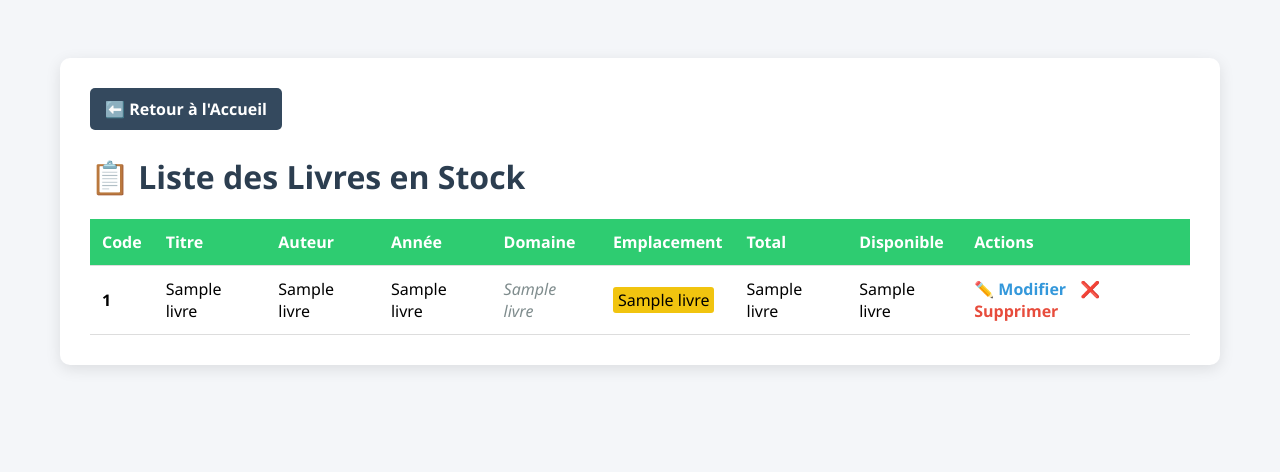
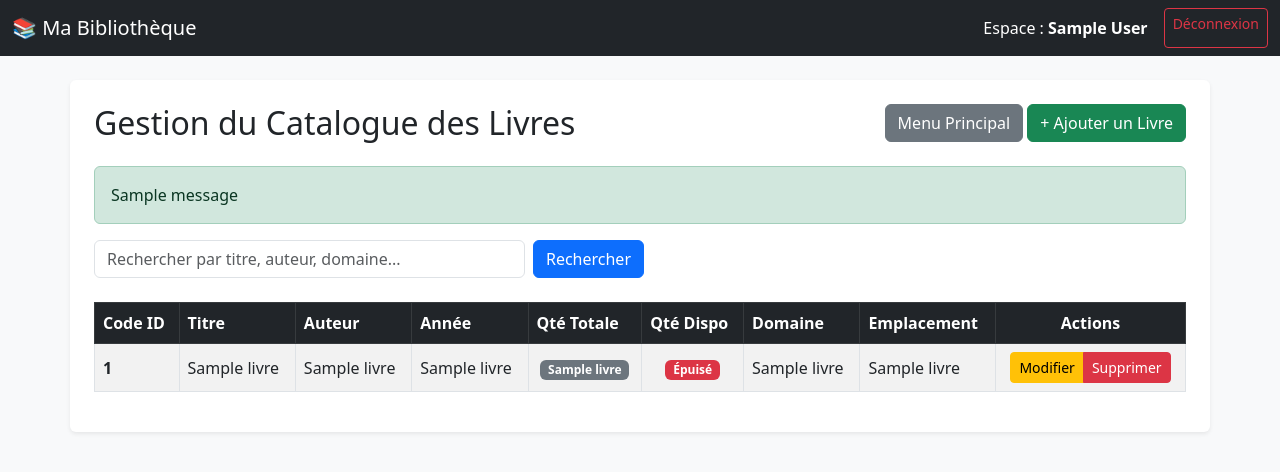
Before and after one commit to ManjiroSano2026/BiblioEnLigne, a Flask app: page /livres in a window 1280 px wide. Shown: the top 472 px of the page. Run offline with Flask 3, Linux system fonts and the light colour scheme; the visitor is signed in with stand-in values (Sample User, id 1); one stand-in notice (Sample message) is shown; a database or web service that is not in the repository returns one stand-in record (values such as "Sample title"); some libraries are stand-ins or nearby versions.

Commit message:
Add files via upload

```diff
--- a/templates/livres.html
+++ b/templates/livres.html
@@ -3,64 +3,112 @@
 <head>
     <meta charset="UTF-8">
     <meta name="viewport" content="width=device-width, initial-scale=1.0">
-    <title>Liste des Livres</title>
-    <style>
-        body { font-family: 'Segoe UI', sans-serif; background-color: #f4f6f9; padding: 20px; }
-        .container { max-width: 1100px; margin: 30px auto; background: white; padding: 30px; border-radius: 10px; box-shadow: 0 4px 15px rgba(0,0,0,0.1); }
-        h1 { color: #2c3e50; margin-top: 10px; }
-        table { width: 100%; border-collapse: collapse; margin-top: 20px; }
-        th, td { padding: 12px; text-align: left; border-bottom: 1px solid #ddd; }
-        th { background-color: #2ecc71; color: white; }
-        tr:hover { background-color: #f5f5f5; }
-        .btn-retour { display: inline-block; padding: 10px 15px; background-color: #34495e; color: white; text-decoration: none; border-radius: 5px; font-weight: bold; margin-bottom: 15px; }
-        .btn-retour:hover { background-color: #2c3e50; }
-        .btn-modifier { color: #3498db; text-decoration: none; margin-right: 10px; font-weight: bold; }
-        .btn-modifier:hover { text-decoration: underline; }
-        .btn-supprimer { color: #e74c3c; text-decoration: none; font-weight: bold; }
-        .btn-supprimer:hover { text-decoration: underline; }
-    </style>
+    <title>Liste des Livres - Gestion Bibliothèque</title>
+    <link rel="stylesheet" href="https://cdn.jsdelivr.net/npm/bootstrap@5.3.0/dist/css/bootstrap.min.css">
 </head>
-<body>
+<body class="bg-light">
 
-    <div class="container">
-        <a href="/" class="btn-retour">⬅️ Retour à l'Accueil</a>
+    <nav class="navbar navbar-expand-lg navbar-dark bg-dark mb-4">
+        <div class="container-fluid">
+            <a class="navbar-brand" href="/">📚 Ma Bibliothèque</a>
+            <div class="navbar-nav ms-auto">
+                <span class="navbar-text me-3 text-white">
+                    Espace : <strong>{{ session.get('nom_biblio', '') }}</strong>
+                </span>
+                <a href="/deconnexion" class="btn btn-outline-danger btn-sm">Déconnexion</a>
+            </div>
+        </div>
+    </nav>
 
-        <h1>📋 Liste des Livres en Stock</h1>
+    <div class="container bg-white p-4 rounded shadow-sm">
 
-        <table>
-            <thead>
+        <div class="d-flex justify-content-between align-items-center mb-4">
+            <h2 class="mb-0">Gestion du Catalogue des Livres</h2>
+            <div>
+                <a href="/" class="btn btn-secondary">Menu Principal</a>
+                <a href="/ajouter_livre" class="btn btn-success">+ Ajouter un Livre</a>
+            </div>
+        </div>
+
+        {% with messages = get_flashed_messages(with_categories=true) %}
+          {% if messages %}
+            {% for category, message in messages %}
+              <div class="alert alert-{{ category }} alert-dismissible fade show" role="alert">
+                {{ message }}
+              </div>
+            {% endfor %}
+          {% endif %}
+        {% endwith %}
+
+        <form action="/livres" method="GET" class="d-flex mb-4" style="max-width: 550px;">
+            <input type="text" name="q" class="form-control me-2" placeholder="Rechercher par titre, auteur, domaine..." value="{{ recherche }}">
+            <button type="submit" class="btn btn-primary">Rechercher</button>
+            {% if recherche %}
+                <a href="/livres" class="btn btn-outline-secondary ms-2">Réinitialiser</a>
+            {% endif %}
+        </form>
+
+        {% if recherche and not liste_livres %}
+            <div class="alert alert-info">Aucun livre ne correspond à votre recherche : "<strong>{{ recherche }}</strong>".</div>
+        {% elif not liste_livres %}
+            <div class="alert alert-warning">Votre bibliothèque ne contient aucun livre pour le moment. Cliquez sur "Ajouter un Livre" pour commencer !</div>
+        {% else %}
+
+            <div class="table-responsive">
+                <table class="table table-striped table-bordered align-middle">
+                    <thead class="table-dark">
                         <tr>
-                    <th>Code</th>
+                            <th>Code ID</th>
                             <th>Titre</th>
                             <th>Auteur</th>
                             <th>Année</th>
+                            <th>Qté Totale</th>
+                            <th>Qté Dispo</th>
                             <th>Domaine</th>
                             <th>Emplacement</th>
-                    <th>Total</th>
-                    <th>Disponible</th>
-                    <th>Actions</th>
+                            <th class="text-center">Actions</th>
                         </tr>
                     </thead>
                     <tbody>
                         {% for livre in liste_livres %}
                         <tr>
                             <td><strong>{{ livre[0] }}</strong></td>
-                    <td>{{ livre[1] }}</td>
+
                             <td>{{ livre[2] }}</td>
+
                             <td>{{ livre[3] }}</td>
-                    <td><span style="color: #7f8c8d; font-style: italic;">{{ livre[6] }}</span></td>
-                    <td><mark style="background-color: #f1c40f; padding: 2px 5px; border-radius: 3px;">{{ livre[7] }}</mark></td>
+
                             <td>{{ livre[4] }}</td>
-                    <td>{{ livre[5] }}</td>
-                    <td>
-                        <a href="/modifier_livre/{{ livre[0] }}" class="btn-modifier">✏️ Modifier</a>
-                        <a href="/supprimer_livre/{{ livre[0] }}" onclick="return confirm('Supprimer définitivement ce livre ?')" class="btn-supprimer">❌ Supprimer</a>
+
+                            <td class="text-center"><span class="badge bg-secondary">{{ livre[5] }}</span></td>
+
+                            <td class="text-center">
+                                {% if livre[6] > 0 %}
+                                    <span class="badge bg-success">{{ livre[6] }} dispo(s)</span>
+                                {% else %}
+                                    <span class="badge bg-danger">Épuisé</span>
+                                {% endif %}
+                            </td>
+
+                            <td>{{ livre[7] }}</td>
+
+                            <td>{{ livre[8] }}</td>
+
+                            <td class="text-center">
+                                <div class="btn-group" role="group">
+                                    <a href="/modifier_livre/{{ livre[0] }}" class="btn btn-warning btn-sm">Modifier</a>
+                                    <a href="/supprimer_livre/{{ livre[0] }}" class="btn btn-danger btn-sm" onclick="return confirm('Êtes-vous sûr de vouloir supprimer définitivement ce livre ?')">Supprimer</a>
+                                </div>
                             </td>
                         </tr>
                         {% endfor %}
                     </tbody>
                 </table>
             </div>
+        {% endif %}
 
+    </div>
+
+    <script src="https://cdn.jsdelivr.net/npm/bootstrap@5.3.0/dist/js/bootstrap.bundle.min.js"></script>
 </body>
 </html>
```
Also changed, not shown: templates/etudiants.html (+66 -24 lines). Lines whose indentation alone changed are shown as unchanged.
